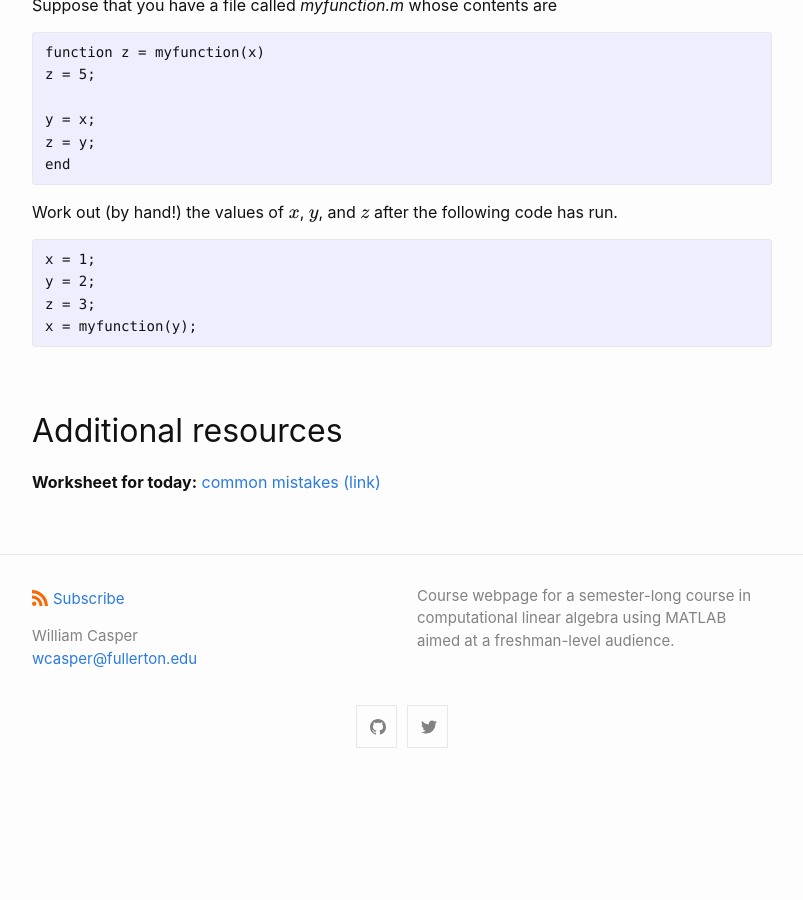
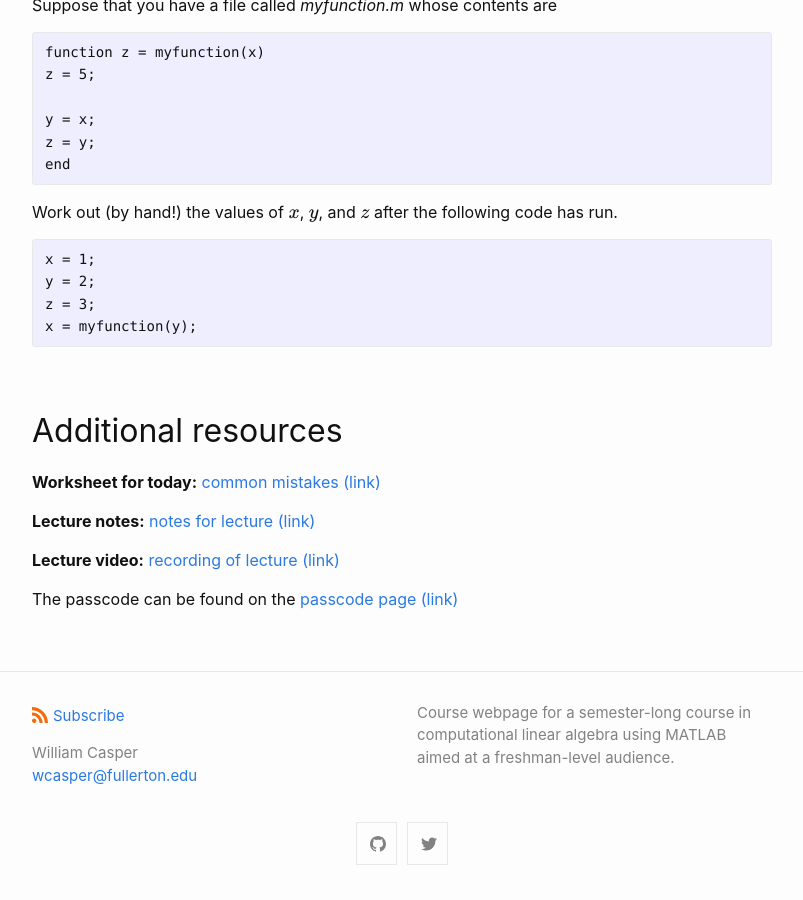
Before and after one commit to wcasper/math107spring2021, a Jekyll site: the page built from _posts/2021-02-22-Week-5-Lecture-8.md, in a window 1280 px wide and 900 px high, scrolled down 2747 px. Shown: the whole window, without its empty margins (238-1041 px from the left). Built offline with Jekyll 4.4.1, drawn with Linux system fonts in a browser that asks for light colours; before the commit the page ends 3530 px from its top, so only the background shows below that.

Commit message:
added resources

```diff
--- a/_posts/2021-02-22-Week-5-Lecture-8.md
+++ b/_posts/2021-02-22-Week-5-Lecture-8.md
@@ -113,3 +113,10 @@
 
 ## Additional resources
 **Worksheet for today:** <a target="_parent" href="https://wcasper.github.io/math107spring2021/worksheets/ws3">common mistakes (link)</a>
+
+
+**Lecture notes:** <a target="_parent" href="https://wcasper.github.io/math107spring2021/extras/notes/2021-02-22-Note-09-56.pdf">notes for lecture (link)</a>
+
+**Lecture video:** <a target="_parent" href="https://fullerton.zoom.us/rec/share/bejulRHl7binyw-yU5LoDa0StGVay_pEaTxELmNjUA_nHIlRwemSa1UOJrgnC_gw.odjLTm9ilBg-hMlH">recording of lecture (link)</a>
+
+The passcode can be found on the <a target="_parent" href="https://csufullerton.instructure.com/courses/3127326/pages/video-lecture-keys">passcode page (link)</a>
```
